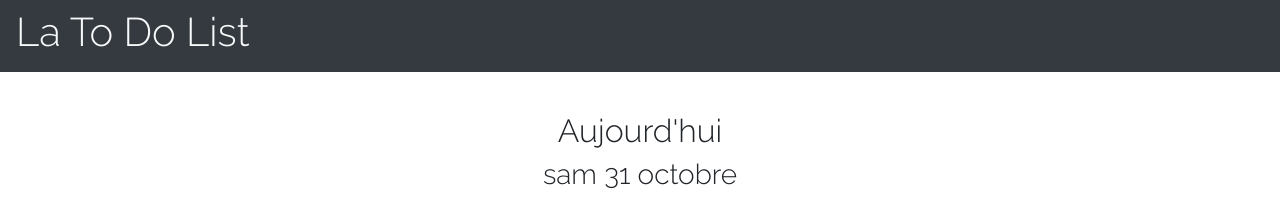
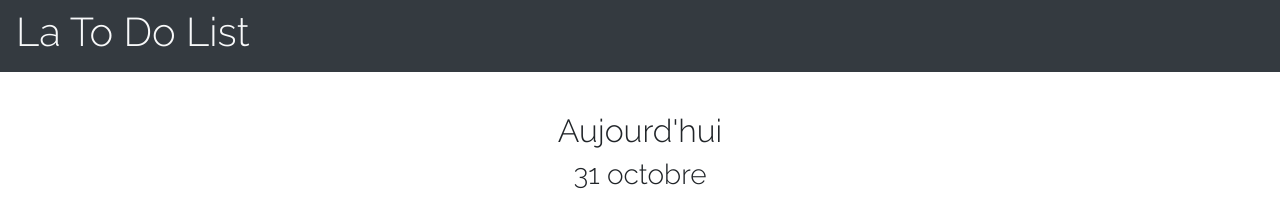
Before and after one commit to kakudaisuke/to-do-list, a plain HTML site: page index.html in a window 1280 px wide. Shown: the top 220 px of the page. Drawn offline with nearby package versions, Linux system fonts and the light colour scheme; some packages are replaced by stand-ins of ours.

Commit message:
display today's date

```diff
--- a/index.html
+++ b/index.html
@@ -18,7 +18,7 @@
     <main>
       <div class="day-container">
         <h2>Aujourd'hui</h2>
-        <h3 id="date-yesterday"></h3>
+        <h3 id="date-today"></h3>
         <div class="tasks-container">
           <ul class="list-group">
             <a href="#" class="list-group-item list-group-item-action">Tâche</a>
--- a/js/app.js
+++ b/js/app.js
@@ -2,12 +2,27 @@
 {
   //日付をアップデートする
   window.onload = function () {
-    let today = new Date();
-    let dateToday = today.getDate();
+    const mois = [
+      'janvier',
+      'février',
+      'mars',
+      'avril',
+      'mai',
+      'juin',
+      'juillet',
+      'août',
+      'septembre',
+      'octobre',
+      'novembre',
+      'décembre',
+    ]
+    var date = new Date();
+    var day = date.getDate();
+    var month = date.getMonth();
+    var month = mois[month];
+    var dm = day + " " + month;
+    document.getElementById('date-today').textContent = dm;
   }
-
-  document.getElementById('date-yesterday').textContent = "sam 31 octobre";
-
 
   const todos = [
     {id: 0, title: 'tâche 1', isDone: false},
```
